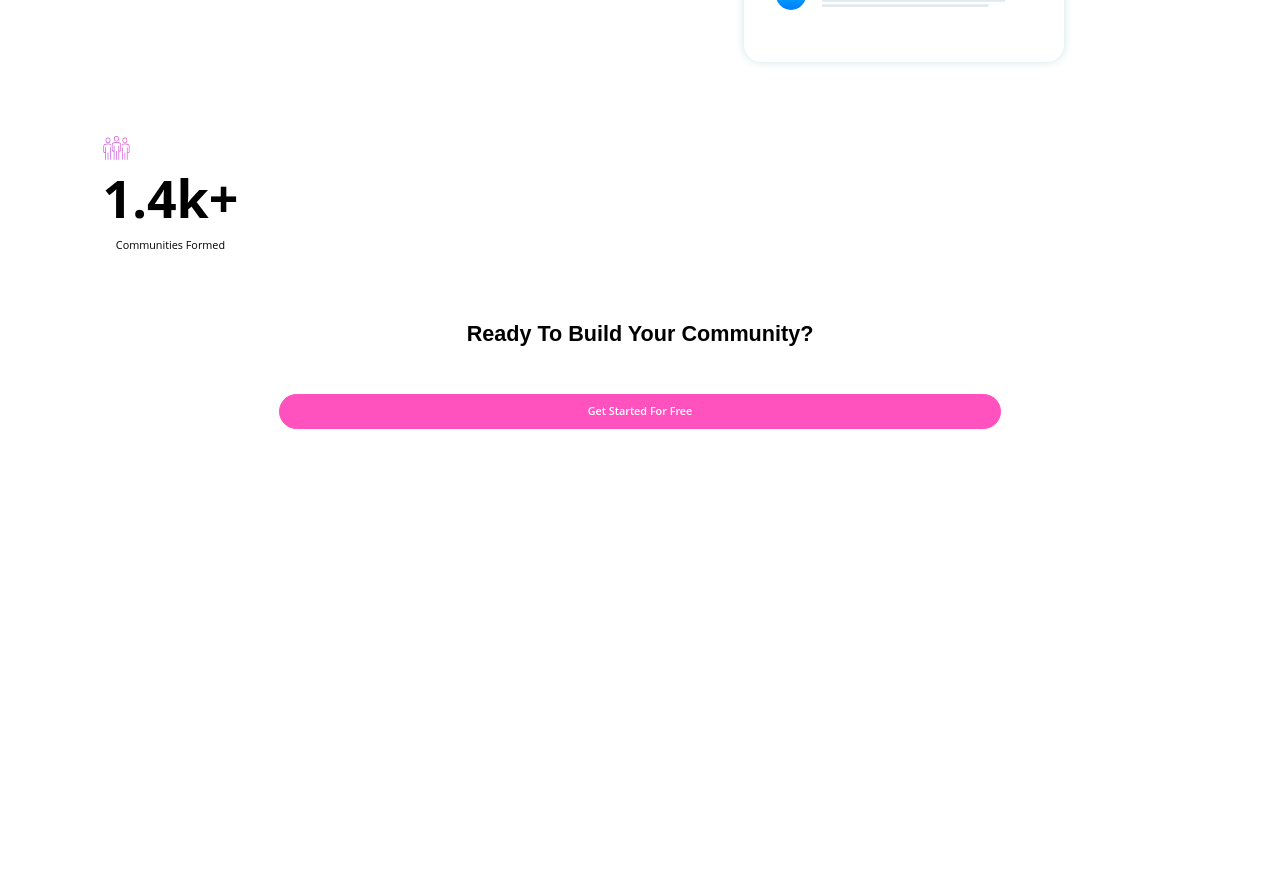
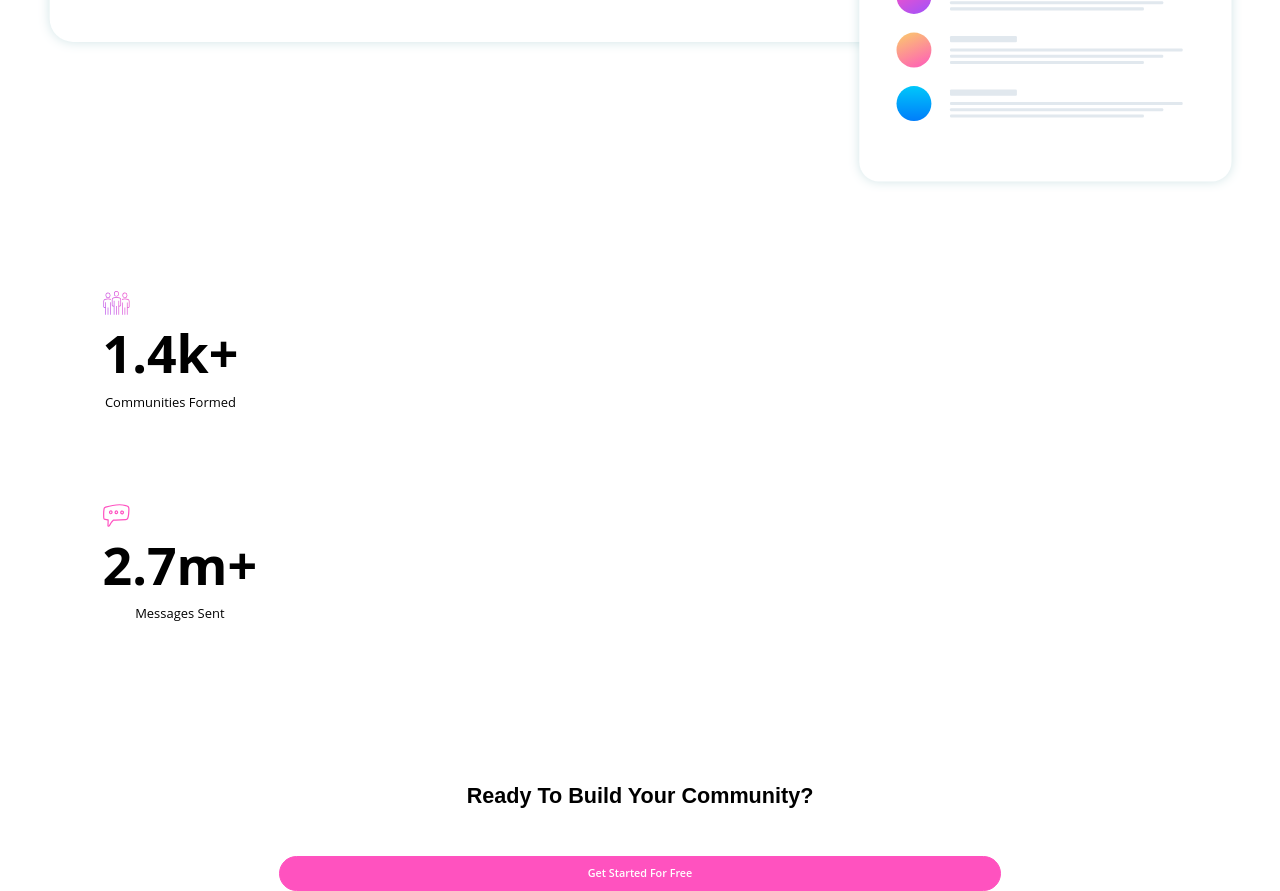
Before and after one commit to 20jasper/huddle-landing-page, a React (Create React App) app: page / in a window 1280 px wide. Shown: the part 1040-1931 px from the top of the page. Before the commit the page ends 1469 px from the top, so only its background shows below. Built offline with nearby package versions, Linux system fonts and the light colour scheme.

Commit message:
positioned statistics sections

```diff
--- a/src/components/Statistics.js
+++ b/src/components/Statistics.js
@@ -2,10 +2,12 @@ export function Statistics({ imageSource, imageAlt, boldText, regularText }) {
 	return (
 		<section className="statistics">
 			<img className="statistics--img" src={imageSource} alt={imageAlt} />
-			<header>
-				<h2 className="statistics--h2">{boldText}</h2>
-			</header>
-			<span>{regularText}</span>
+			<section className="statistics--textContainer">
+				<header>
+					<h2 className="statistics--h2">{boldText}</h2>
+				</header>
+				<span>{regularText}</span>
+			</section>
 		</section>
 	);
 }
--- a/src/components/StatisticsContainer.js
+++ b/src/components/StatisticsContainer.js
@@ -5,9 +5,15 @@ export function StatisticsContainer() {
 		<section className="statisticsContainer">
 			<Statistics
 				imageSource="./images/icon-communities.svg"
-				imageAlt="idk"
+				imageAlt="3 pink people standing in a line"
 				boldText="1.4k+"
 				regularText="Communities Formed"
+			/>
+			<Statistics
+				imageSource="./images/icon-messages.svg"
+				imageAlt="pink message bubble"
+				boldText="2.7m+"
+				regularText="Messages Sent"
 			/>
 		</section>
 	);
--- a/src/index.css
+++ b/src/index.css
@@ -100,6 +100,10 @@ h2{
 	font-size: 2rem;
 }
 
+span{
+	font-size: 1.2rem;
+}
+
 /* general button styles */
 
 .main--button, .footer--button{
@@ -164,17 +168,31 @@ main{
 
 	.hero--img{
 		margin-top: 8.8rem;
+		width: 100%;
 	}
 
 		/* Statistics */
 
 		.statisticsContainer{
 			padding: 6rem;
+		}
+
+		.statistics{
+			margin-top: 3.2rem;
+			margin-bottom: 8.5rem;
 			display: flex;
+			align-items: start;
+			flex-direction: column;
 		}
 
 			.statistics--img{
 				width: 2.5rem;
+			}
+
+			.statistics--textContainer{
+				display: flex;
+				flex-direction: column;
+				align-items: center;
 			}
 
 			.statistics--h2{
```
Lines whose indentation alone changed are shown as unchanged.
